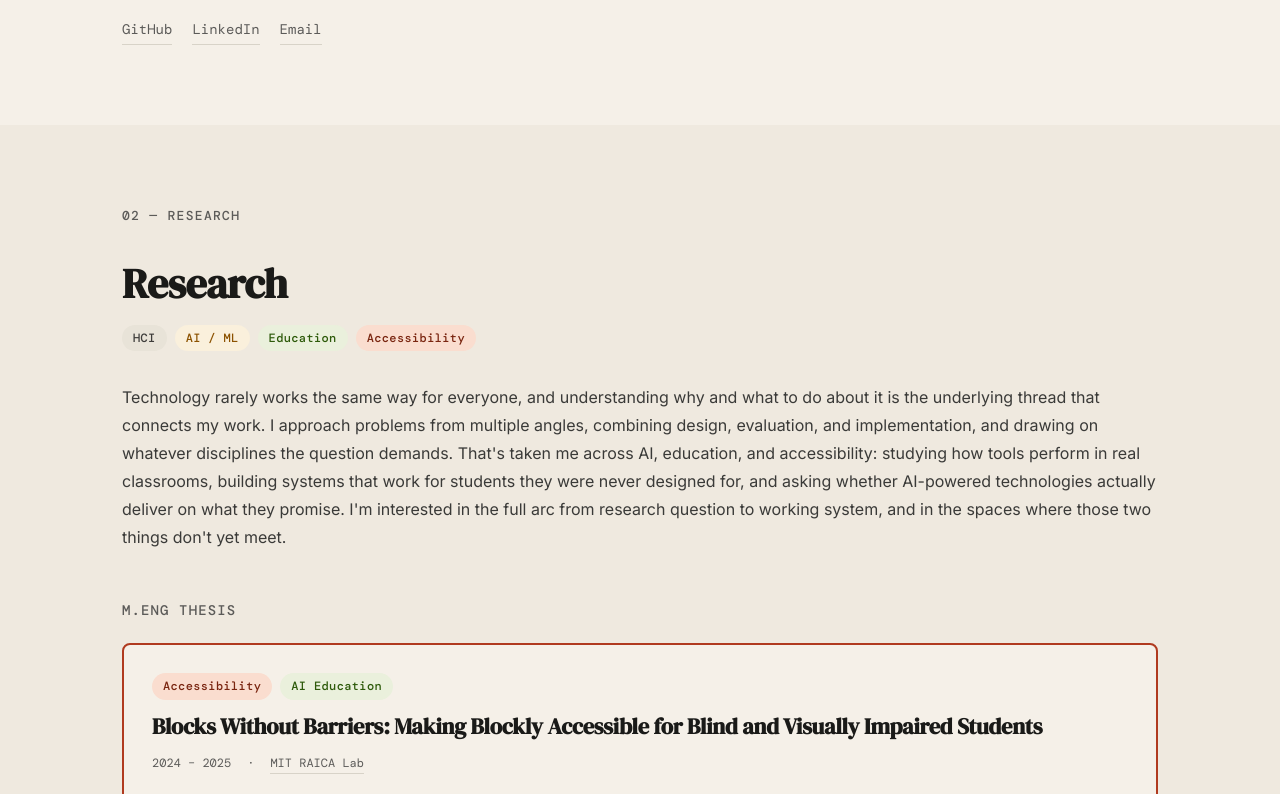
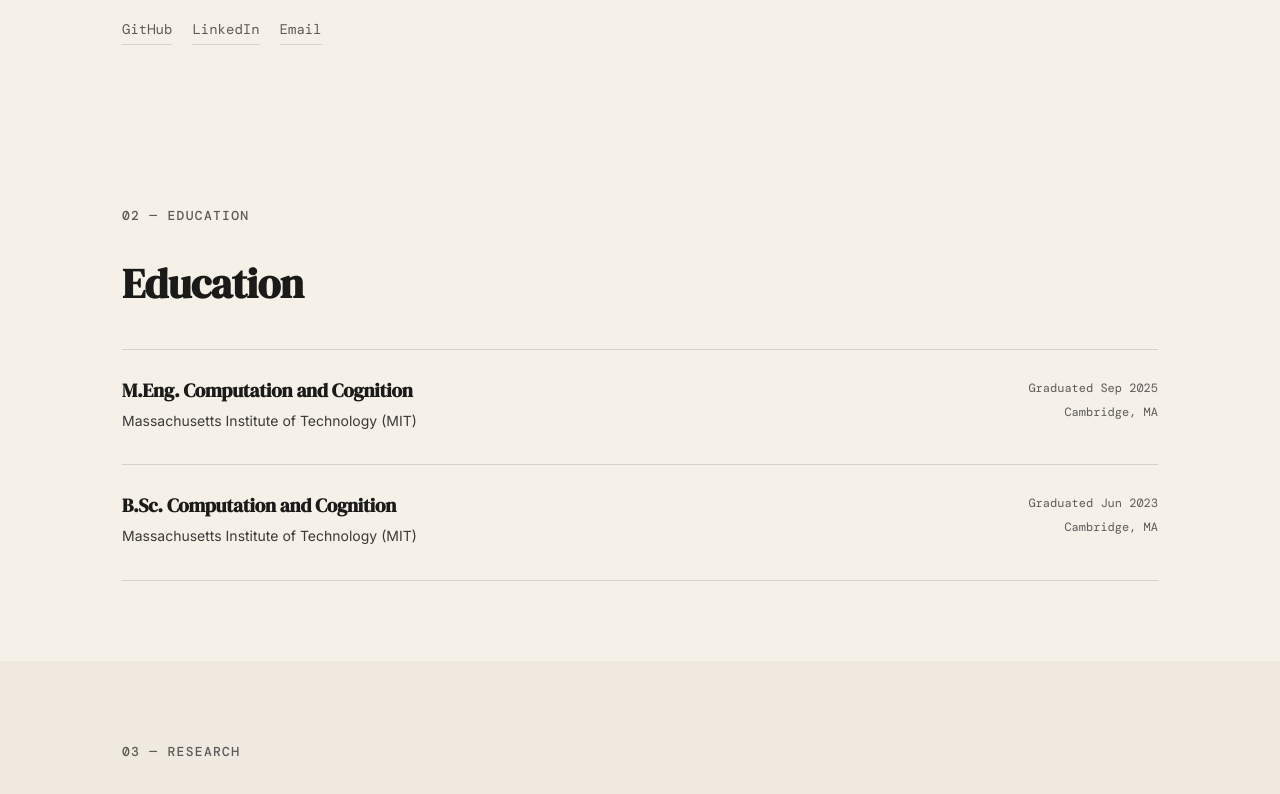
Before and after one commit to Samarh18/samar-portfolio, a Next.js app: page / in a window 1280 px wide. Shown: the part 1580-2374 px from the top of the page. Built offline with nearby package versions, Linux system fonts and the light colour scheme; a web font is replaced by a local one.

Commit message:
Add Education section

```diff
--- a/app/page.tsx
+++ b/app/page.tsx
@@ -1,6 +1,7 @@
 import Navbar from '@/components/Navbar'
 import Hero from '@/components/Hero'
 import About from '@/components/About'
+import Education from '@/components/Education'
 import Research from '@/components/Research'
 import Projects from '@/components/Projects'
 import Experience from '@/components/Experience'
@@ -13,6 +14,7 @@ export default function Home() {
       <main id="main-content" tabIndex={-1}>
         <Hero />
         <About />
+        <Education />
         <Research />
         <Projects />
         <Experience />
--- /dev/null
+++ b/components/Education.tsx
@@ -0,0 +1,53 @@
+'use client'
+import { FadeUp, StaggerGroup, StaggerItem } from './Animate'
+
+const degrees = [
+  {
+    degree: 'M.Eng. Computation and Cognition',
+    school: 'Massachusetts Institute of Technology (MIT)',
+    graduated: 'Graduated Sep 2025',
+    location: 'Cambridge, MA',
+  },
+  {
+    degree: 'B.Sc. Computation and Cognition',
+    school: 'Massachusetts Institute of Technology (MIT)',
+    graduated: 'Graduated Jun 2023',
+    location: 'Cambridge, MA',
+  },
+]
+
+export default function Education() {
+  return (
+    <section id="education" style={{ padding: '5rem 0' }}>
+      <div className="content-wrap">
+
+        <FadeUp>
+          <p className="section-label" aria-label="Section: Education">02 — EDUCATION</p>
+        </FadeUp>
+
+        <FadeUp delay={0.05}>
+          <h2 style={{ fontFamily: 'var(--serif)', fontSize: 'clamp(1.8rem, 3.5vw, 2.6rem)', lineHeight: 1.2, marginBottom: '2.5rem', letterSpacing: '-0.01em' }}>Education</h2>
+        </FadeUp>
+
+        <StaggerGroup>
+          {degrees.map((d, i) => (
+            <StaggerItem key={i}>
+              <div style={{ borderTop: '1px solid #D8D3C8', padding: '1.75rem 0', display: 'flex', justifyContent: 'space-between', alignItems: 'flex-start', flexWrap: 'wrap', gap: '0.75rem' }}>
+                <div>
+                  <h3 style={{ fontFamily: 'var(--serif)', fontSize: '1.2rem', lineHeight: 1.3, marginBottom: '0.35rem', letterSpacing: '-0.01em' }}>{d.degree}</h3>
+                  <p style={{ fontFamily: 'var(--sans)', fontSize: '14px', color: '#3A3A38', marginBottom: '0.25rem' }}>{d.school}</p>
+                </div>
+                <div style={{ textAlign: 'right' }}>
+                  <p style={{ fontFamily: 'var(--mono)', fontSize: '12px', color: '#5C5B59', marginBottom: '0.2rem' }}>{d.graduated}</p>
+                  <p style={{ fontFamily: 'var(--mono)', fontSize: '12px', color: '#5C5B59' }}>{d.location}</p>
+                </div>
+              </div>
+            </StaggerItem>
+          ))}
+          <div style={{ borderTop: '1px solid #D8D3C8' }} />
+        </StaggerGroup>
+
+      </div>
+    </section>
+  )
+}
--- a/components/Experience.tsx
+++ b/components/Experience.tsx
@@ -33,7 +33,7 @@ export default function Experience() {
     <section id="experience" style={{ padding: '5rem 0', background: '#EFE9DF' }}>
       <div className="content-wrap">
 
-        <p className="section-label" aria-label="Section: Teaching Experience">04 — TEACHING EXPERIENCE</p>
+        <p className="section-label" aria-label="Section: Teaching Experience">05 — TEACHING EXPERIENCE</p>
 
         <h2 style={{ fontFamily: 'var(--serif)', fontSize: 'clamp(1.8rem, 3.5vw, 2.6rem)', lineHeight: 1.2, marginBottom: '3rem', letterSpacing: '-0.01em' }}>
           Teaching Experience
--- a/components/Navbar.tsx
+++ b/components/Navbar.tsx
@@ -2,11 +2,12 @@
 import { useEffect, useState } from 'react'
 
 const links = [
-  { label: 'About',    href: '#about' },
+  { label: 'About', href: '#about' },
+  { label: 'Education', href: '#education' },
   { label: 'Research', href: '#research' },
   { label: 'Projects', href: '#projects' },
   { label: 'Teaching', href: '#experience' },
-  { label: 'Contact',  href: '#contact' },
+  { label: 'Contact', href: '#contact' },
 ]
 
 export default function Navbar() {
--- a/components/Projects.tsx
+++ b/components/Projects.tsx
@@ -14,7 +14,7 @@ export default function Projects() {
   return (
     <section id="projects" style={{ padding: '5rem 0' }}>
       <div className="content-wrap">
-        <FadeUp><p className="section-label" aria-label="Section: Projects">03 — PROJECTS</p></FadeUp>
+        <FadeUp><p className="section-label" aria-label="Section: Projects">04 — PROJECTS</p></FadeUp>
         <FadeUp delay={0.05}>
           <h2 style={{ fontFamily: 'var(--serif)', fontSize: 'clamp(1.8rem, 3.5vw, 2.6rem)', lineHeight: 1.2, marginBottom: '3rem', letterSpacing: '-0.01em' }}>Projects</h2>
         </FadeUp>
--- a/components/Research.tsx
+++ b/components/Research.tsx
@@ -44,7 +44,7 @@ export default function Research() {
     <section id="research" style={{ padding: '5rem 0', background: '#EFE9DF' }}>
       <div className="content-wrap">
 
-        <FadeUp><p className="section-label" aria-label="Section: Research">02 — RESEARCH</p></FadeUp>
+        <FadeUp><p className="section-label" aria-label="Section: Research">03 — RESEARCH</p></FadeUp>
 
         <FadeUp delay={0.05}>
           <h2 style={{ fontFamily: 'var(--serif)', fontSize: 'clamp(1.8rem, 3.5vw, 2.6rem)', lineHeight: 1.2, marginBottom: '1rem', letterSpacing: '-0.01em' }}>Research</h2>
```
